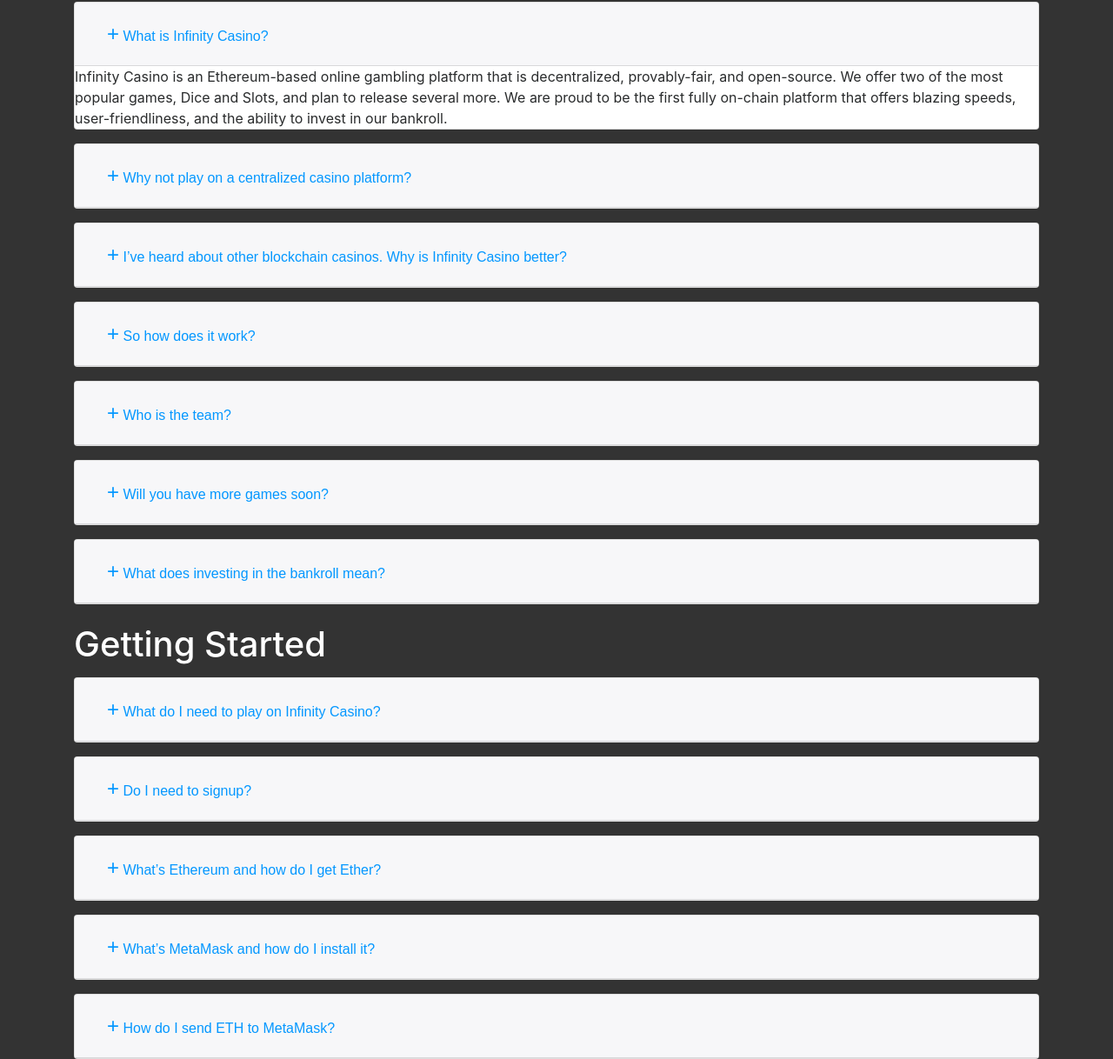
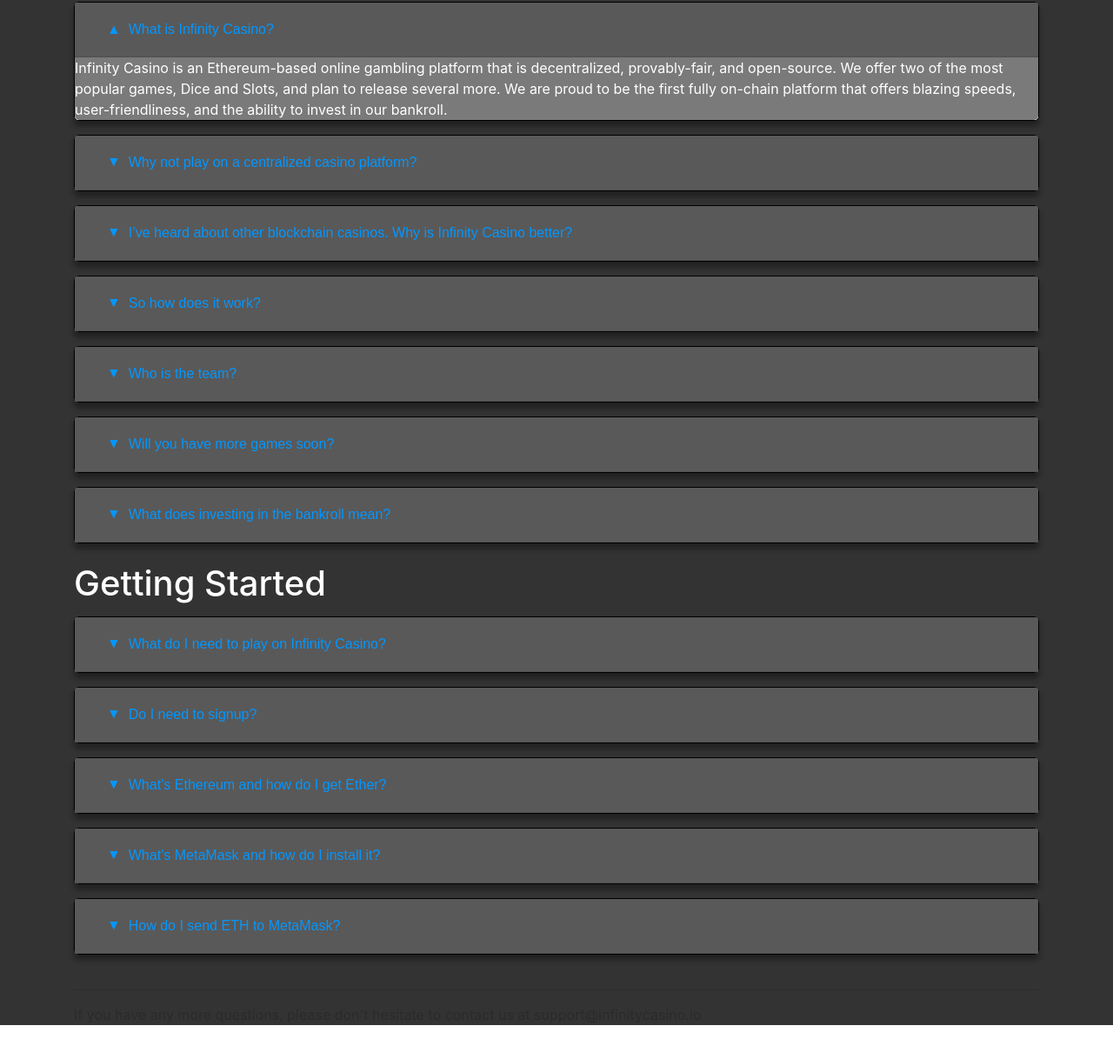
Before and after one commit to infinitycasino/infinitycasino, a website: page docs/support.html in a window 1280 px wide. Shown: the part 130-1348 px from the top of the page at 87% size. After the commit the page ends 1325 px from the top, so only its background shows below. Drawn offline with nearby package versions, Linux system fonts and the light colour scheme.

Commit message:
added shadows to support page, and chevrons to symbol which card is expanded

```diff
--- a/docs/css/support.css
+++ b/docs/css/support.css
@@ -4,9 +4,28 @@
 
 .card{
 	margin-top: 1em;
+	box-shadow: 0 6px 6px rgba(0,0,0,0.16), 0 6px 6px rgba(0,0,0,0.23);
+	border-color: black;
+	border-radius: 5px 5px 5px 5px;
+}
+.card-header{
+	background-color: #595959;
+	border-radius: 5px 5px 5px 5px;
+
+}
+.card-body{
+	background-color: #7A7A7A;
+	border-radius: 0 0 5px 5px;
+	color: white;
 }
 
 .btn{
 	background: rgba(0,0,0,0);
 	color: #0397FF;
 }
+.card-header .collapsed-arrow{
+  transition: .5s transform ease-in-out;
+}
+.card-header .collapsed .collapsed-arrow{
+	transform: rotate(180deg);
+}
--- a/docs/support.html
+++ b/docs/support.html
@@ -87,7 +87,8 @@
 				    <div class="card-header" id="faq-header-one">
 				      <h5 class="mb-0">
 				        <button class="btn" data-toggle="collapse" data-target="#faq-collapse-one" aria-expanded="true" aria-controls="faq-collapse-one">
-				          <text style="font-size: 150%;">+</text> What is Infinity Casino?
+				        	<div class="collapsed-arrow float-left">&#x25B2;</div>
+				          	&nbsp;&nbsp;What is Infinity Casino?
 				        </button>
 				      </h5>
 				    </div>
@@ -102,7 +103,8 @@
 				    <div class="card-header" id="headingTwo">
 				      <h5 class="mb-0">
 				        <button class="btn collapsed" data-toggle="collapse" data-target="#collapseTwo" aria-expanded="false" aria-controls="collapseTwo">
-				          <text style="font-size: 150%;">+</text> Why not play on a centralized casino platform?
+				        	<div class="collapsed-arrow float-left">&#x25B2; </div>
+				        	&nbsp;&nbsp;Why not play on a centralized casino platform?
 				        </button>
 				      </h5>
 				    </div>
@@ -119,7 +121,8 @@
 				    <div class="card-header" id="headingThree">
 				      <h5 class="mb-0">
 				        <button class="btn collapsed" data-toggle="collapse" data-target="#collapseThree" aria-expanded="false" aria-controls="collapseThree">
-				          <text style="font-size: 150%;">+</text> I’ve heard about other blockchain casinos. Why is Infinity Casino better?
+				        	<div class="collapsed-arrow float-left">&#x25B2; </div>
+				        	&nbsp;&nbsp;I’ve heard about other blockchain casinos. Why is Infinity Casino better?
 				        </button>
 				      </h5>
 				    </div>
@@ -140,7 +143,8 @@
 				    <div class="card-header" id="headingFour">
 				      <h5 class="mb-0">
 				        <button class="btn collapsed" data-toggle="collapse" data-target="#collapseFour" aria-expanded="false" aria-controls="collapseFour">
-				          <text style="font-size: 150%;">+</text> So how does it work?
+				        	<div class="collapsed-arrow float-left">&#x25B2; </div>
+				        	&nbsp;&nbsp;So how does it work?
 				        </button>
 				      </h5>
 				    </div>
@@ -154,7 +158,7 @@
 						<br /><br />
 						Further, our contracts have been audited by multiple 3rd party entities. Those reports can be found here (link maybe?).
 				        <br /><br />
-				        For more information, please review our <a href="infinitycasino-whitepaper.pdf">whitepaper</a>!
+				        For more information, please review our <a href="infinitycasino-whitepaper.pdf" style="color:lightgrey;">whitepaper</a>!
 				      </div>
 				    </div> <!-- /.collapse -->
 				  </div> <!-- /.card -->
@@ -163,7 +167,8 @@
 				    <div class="card-header" id="headingFive">
 				      <h5 class="mb-0">
 				        <button class="btn collapsed" data-toggle="collapse" data-target="#collapseFive" aria-expanded="false" aria-controls="collapseFive">
-				          <text style="font-size: 150%;">+</text> Who is the team?
+				        	<div class="collapsed-arrow float-left">&#x25B2; </div>
+				        	&nbsp;&nbsp;Who is the team?
 				        </button>
 				      </h5>
 				    </div>
@@ -186,13 +191,14 @@
 				    <div class="card-header" id="faq-header-six">
 				      <h5 class="mb-0">
 				        <button class="btn collapsed" data-toggle="collapse" data-target="#faq-collapse-six" aria-expanded="false" aria-controls="faq-collapse-six">
-				          <text style="font-size: 150%;">+</text> Will you have more games soon?
+				        	<div class="collapsed-arrow float-left">&#x25B2; </div>
+				        	&nbsp;&nbsp;Will you have more games soon?
 				        </button>
 				      </h5>
 				    </div>
 				    <div id="faq-collapse-six" class="collapse" aria-labelledby="faq-header-six" data-parent="#accordion">
 				      <div class="card-body">
-				        Yes! We are currently writing smart contracts for a number of popular casino games so stay tuned.
+				        Yes! Roulette will be here shortly! We are currently writing smart contracts for more popular casino games so stay tuned.
 				      </div>
 				    </div> <!-- /.collapse -->
 				  </div> <!-- /.card -->
@@ -201,7 +207,8 @@
 				    <div class="card-header" id="faq-header-seven">
 				      <h5 class="mb-0">
 				        <button class="btn collapsed" data-toggle="collapse" data-target="#faq-collapse-seven" aria-expanded="false" aria-controls="faq-collapse-seven">
-				          <text style="font-size: 150%;">+</text> What does investing in the bankroll mean?
+				        	<div class="collapsed-arrow float-left">&#x25B2; </div>
+				        	&nbsp;&nbsp;What does investing in the bankroll mean?
 				        </button>
 				      </h5>
 				    </div>
@@ -223,7 +230,8 @@
 				    <div class="card-header" id="headingSix">
 				      <h5 class="mb-0">
 				        <button class="btn collapsed" data-toggle="collapse" data-target="#collapseSix" aria-expanded="false" aria-controls="collapseSix">
-				          <text style="font-size: 150%;">+</text> What do I need to play on Infinity Casino?
+				         	<div class="collapsed-arrow float-left">&#x25B2; </div>
+				         	&nbsp;&nbsp;What do I need to play on Infinity Casino?
 				        </button>
 				      </h5>
 				    </div>
@@ -232,8 +240,8 @@
 				        You need three things:
 				        <br />
 						<br />&emsp; 1. A computer or laptop with Chrome, Firefox or Brave Browser.
-						<br />&emsp; 2. <a href="https://metamask.io">MetaMask</a>, a digital wallet/browser extension used for web apps.
-						<br />&emsp; 3. <a href="https://www.coinbase.com">Ether</a>, the world’s second most popular cryptocurrency.
+						<br />&emsp; 2. <a href="https://metamask.io" style="color:lightgrey;">MetaMask</a>, a digital wallet/browser extension used for web apps.
+						<br />&emsp; 3. <a href="https://www.coinbase.com" style="color:lightgrey;">Ether</a>, the world’s second most popular cryptocurrency.
 				      </div>
 				    </div> <!-- /.collapse -->
 				  </div> <!-- /.card -->
@@ -242,7 +250,8 @@
 				    <div class="card-header" id="headingSeven">
 				      <h5 class="mb-0">
 				        <button class="btn collapsed" data-toggle="collapse" data-target="#collapseSeven" aria-expanded="false" aria-controls="collapseSeven">
-				          <text style="font-size: 150%;">+</text> Do I need to signup?
+				        	<div class="collapsed-arrow float-left">&#x25B2; </div>
+				        	&nbsp;&nbsp;Do I need to signup?
 				        </button>
 				      </h5>
 				    </div>
@@ -257,7 +266,8 @@
 				    <div class="card-header" id="headingEight">
 				      <h5 class="mb-0">
 				        <button class="btn collapsed" data-toggle="collapse" data-target="#collapseEight" aria-expanded="false" aria-controls="collapseEight">
-				          <text style="font-size: 150%;">+</text> What’s Ethereum and how do I get Ether?
+				        	<div class="collapsed-arrow float-left">&#x25B2;</div>
+				        	 &nbsp;&nbsp;What’s Ethereum and how do I get Ether?
 				        </button>
 				      </h5>
 				    </div>
@@ -265,7 +275,7 @@
 				      <div class="card-body">
 				        Ethereum is an open software blockchain platform that allows people to create decentralized applications or “dApps”. Ether (ETH) is the digital currency used to power the Ethereum network.
 				        <br /><br />
-						The easiest way to purchase ETH is through an exchange. <a href="https://www.coinbase.com">Coinbase</a> is the simplest and most popular option, although there are many others, such as Bitfinex, Bithumb, Bittrex, Binance, Poloniex, and Kraken.
+						The easiest way to purchase ETH is through an exchange. <a href="https://www.coinbase.com" style="color:lightgrey;">Coinbase</a> is the simplest and most popular option, although there are many others, such as Bitfinex, Bithumb, Bittrex, Binance, Poloniex, and Kraken.
 						<br /><br />
 						If you are a U.S. citizen, you can also purchase ETH directly through MetaMask.
 						<br />~~~SCREENSHOT OF METAMASK BUY OPTION HERE~~~~
@@ -277,7 +287,8 @@
 				    <div class="card-header" id="headingNine">
 				      <h5 class="mb-0">
 				        <button class="btn collapsed" data-toggle="collapse" data-target="#collapseNine" aria-expanded="false" aria-controls="collapseNine">
-				          <text style="font-size: 150%;">+</text> What’s MetaMask and how do I install it?
+				        	<div class="collapsed-arrow float-left">&#x25B2; </div>
+				        	&nbsp;&nbsp;What’s MetaMask and how do I install it?
 				        </button>
 				      </h5>
 				    </div>
@@ -295,7 +306,8 @@
 				    <div class="card-header" id="headingTen">
 				      <h5 class="mb-0">
 				        <button class="btn collapsed" data-toggle="collapse" data-target="#collapseTen" aria-expanded="false" aria-controls="collapseTen">
-				          <text style="font-size: 150%;">+</text> How do I send ETH to MetaMask?
+				        	<div class="collapsed-arrow float-left">&#x25B2; </div>
+				        	&nbsp;&nbsp;How do I send ETH to MetaMask?
 				        </button>
 				      </h5>
 				    </div>
```
